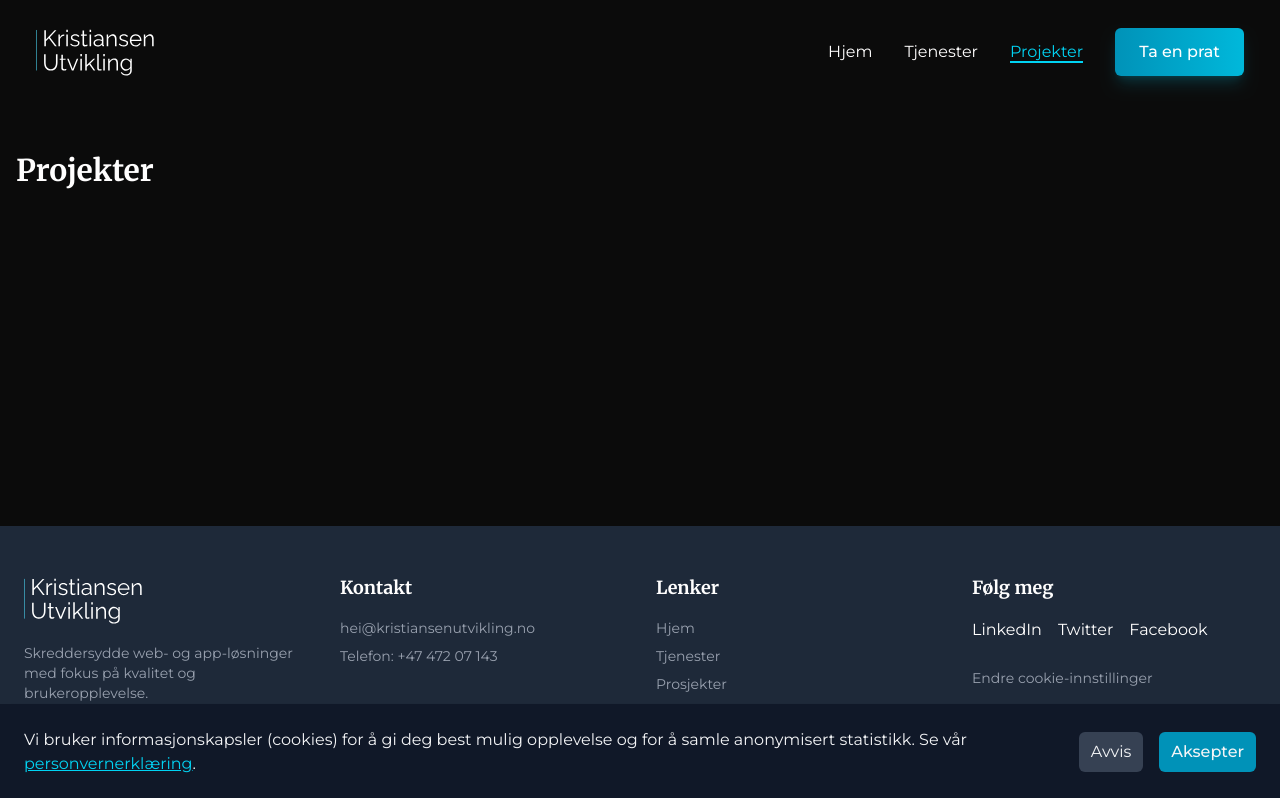
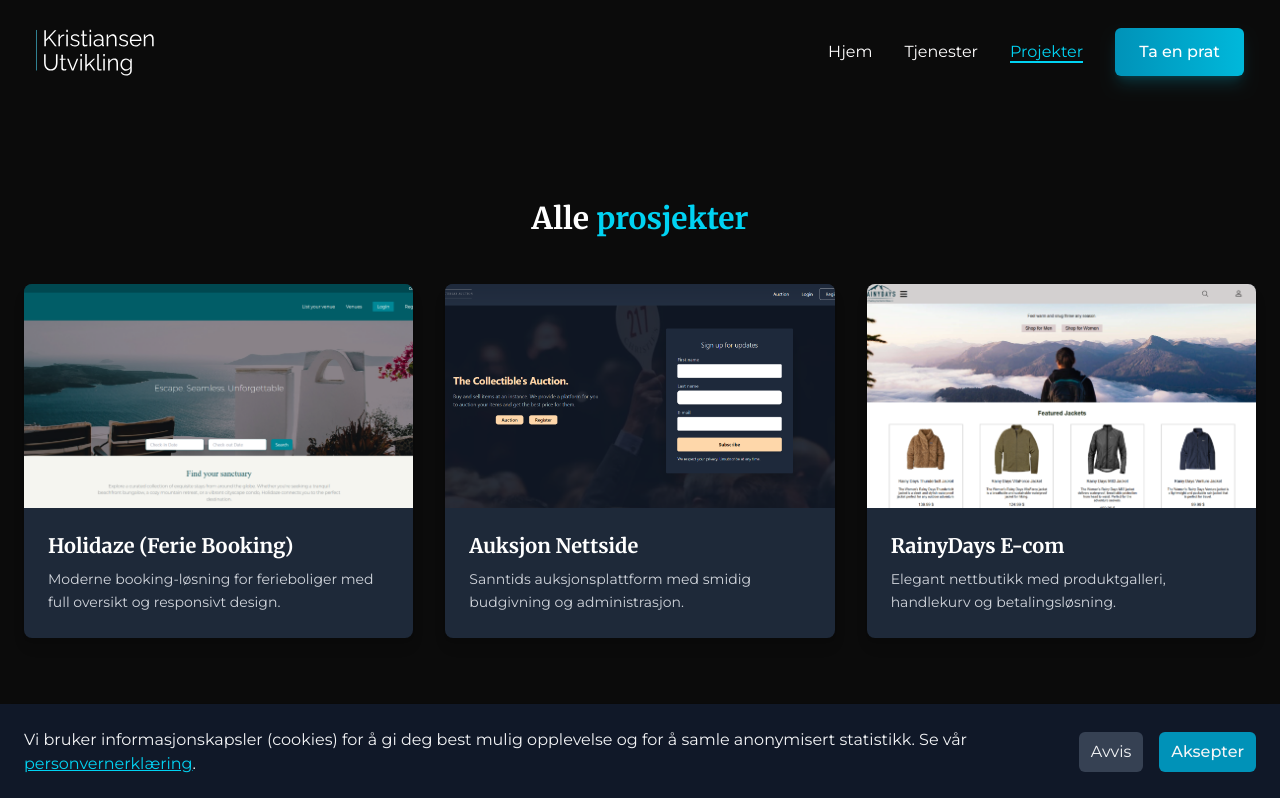
Before and after one commit to oddvarzk/kristiansenutvikling, a Next.js app: page /projects in a window 1280 px wide. Shown: the top 798 px of the page. Built offline with nearby package versions, Linux system fonts and the light colour scheme; no server answers.

Commit message:
Skeleton for Alle projekter added

```diff
--- a/src/app/projects/page.tsx
+++ b/src/app/projects/page.tsx
@@ -1,13 +1,86 @@
+import React from "react";
+import Link from "next/link";
+import Image from "next/image";
+
 export const metadata = {
   title: "Projekter | Your Company",
   description: "Learn about our company history, values, and team.",
 };
 
+interface Project {
+  id: string;
+  title: string;
+  description: string;
+  href: string;
+  image: string;
+}
+
+const featuredProjects: Project[] = [
+  {
+    id: "holidaze",
+    title: "Holidaze (Ferie Booking)",
+    description:
+      "Moderne booking-løsning for ferieboliger med full oversikt og responsivt design.",
+    href: "/projects/holidaze",
+    image: "/images/projects/holidazeHome.png",
+  },
+  {
+    id: "auction-site",
+    title: "Auksjon Nettside",
+    description:
+      "Sanntids auksjonsplattform med smidig budgivning og administrasjon.",
+    href: "/projects/auction-site",
+    image: "/images/projects/auctionHome.png",
+  },
+  {
+    id: "rainydays-site",
+    title: "RainyDays E-com",
+    description:
+      "Elegant nettbutikk med produktgalleri, handlekurv og betalingsløsning.",
+    href: "/projects/rainydays-site",
+    image: "/images/projects/rainyDaysHome.png",
+  },
+];
+
 export default function projectPage() {
   return (
-    <div className="container mx-auto px-4 py-12">
-      <h1 className="text-3xl font-bold mb-6">Projekter</h1>
-      <div className="grid grid-cols-1 md:grid-cols-2 gap-12"></div>
-    </div>
+    <section className="py-24 text-white">
+      <div className="container mx-auto px-6">
+        <h2 className="text-3xl font-bold text-center mb-12">
+          Alle <span className="text-cyan-400">prosjekter</span>
+        </h2>
+
+        {/* Grid of featured project cards */}
+        <div className="grid grid-cols-1 md:grid-cols-3 gap-8">
+          {featuredProjects.map((project) => (
+            <Link
+              key={project.id}
+              href={project.href}
+              className="group block bg-gray-800 rounded-lg overflow-hidden shadow-lg hover:shadow-xl transition-shadow duration-300"
+            >
+              {/* Project image */}
+              <div className="relative h-56 w-full">
+                <Image
+                  src={project.image}
+                  alt={project.title}
+                  fill
+                  className="object-cover group-hover:scale-105 transition-transform duration-500"
+                  sizes="(max-width: 768px) 100vw, 33vw"
+                />
+              </div>
+              {/* Project title & description */}
+              <div className="p-6">
+                <h3 className="text-xl font-semibold mb-2 group-hover:text-cyan-400 transition-colors duration-300">
+                  {project.title}
+                </h3>
+                <p className="text-gray-300 text-sm leading-relaxed">
+                  {project.description}
+                </p>
+              </div>
+            </Link>
+          ))}
+        </div>
+      </div>
+    </section>
   );
 }
```
